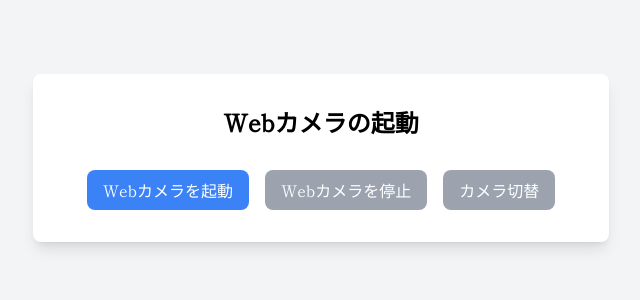
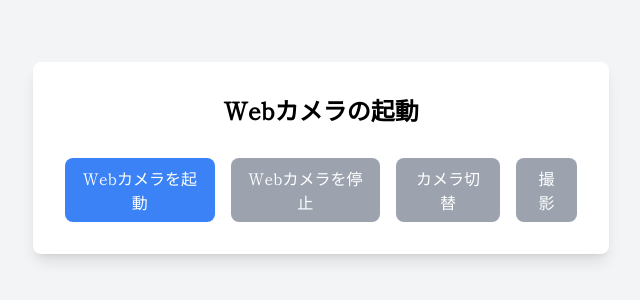
Before and after one commit to yaeok/web-ar-sample, a Next.js app: page / in a window 1280 px wide. Shown: the part 242-542 px from the top of the page, without its empty margins (319-959 px from the left). Built offline with nearby package versions, Linux system fonts and the light colour scheme.

Commit message:
カメラ撮影機能を実装

```diff
--- a/app/_components/WebCamera.tsx
+++ b/app/_components/WebCamera.tsx
@@ -1,12 +1,15 @@
 'use client'
 
 import React, { useRef, useState } from 'react'
+import Image from 'next/image'
 
 const WebCamera: React.FC = () => {
   const videoRef = useRef<HTMLVideoElement | null>(null)
+  const canvasRef = useRef<HTMLCanvasElement | null>(null)
   const [isCameraOn, setIsCameraOn] = useState<boolean>(false)
   const [hasError, setHasError] = useState<boolean>(false)
   const [facingMode, setFacingMode] = useState<'user' | 'environment'>('user')
+  const [capturedImage, setCapturedImage] = useState<string | null>(null)
 
   // カメラを起動する関数
   const startCamera = async () => {
@@ -42,11 +45,26 @@ const WebCamera: React.FC = () => {
     await startCamera()
   }
 
+  // 撮影機能
+  const captureImage = () => {
+    if (videoRef.current && canvasRef.current) {
+      const canvas = canvasRef.current
+      const context = canvas.getContext('2d')
+      if (context) {
+        canvas.width = videoRef.current.videoWidth
+        canvas.height = videoRef.current.videoHeight
+        context.drawImage(videoRef.current, 0, 0, canvas.width, canvas.height)
+        setCapturedImage(canvas.toDataURL('image/png'))
+      }
+    }
+  }
+
   return (
     <div className='flex flex-col items-center'>
       {hasError ? (
         <p className='text-red-500'>Webカメラの取得に失敗しました。</p>
       ) : (
+        <>
           <video
             ref={videoRef}
             autoPlay
@@ -54,6 +72,17 @@ const WebCamera: React.FC = () => {
             className={`rounded-lg border-4 border-gray-300 ${
               isCameraOn ? 'block' : 'hidden'
             }`}
+          />
+          <canvas ref={canvasRef} className='hidden'></canvas>
+        </>
+      )}
+      {capturedImage && (
+        <Image
+          src={capturedImage}
+          alt='Captured'
+          className='mt-4 rounded-lg border-4 border-gray-300'
+          width={640}
+          height={480}
         />
       )}
       <div className='mt-4 flex space-x-4'>
@@ -90,6 +119,17 @@ const WebCamera: React.FC = () => {
         >
           カメラ切替
         </button>
+        <button
+          onClick={captureImage}
+          disabled={!isCameraOn}
+          className={`px-4 py-2 rounded-lg text-white ${
+            isCameraOn
+              ? 'bg-yellow-500 hover:bg-yellow-700'
+              : 'bg-gray-400 cursor-not-allowed'
+          }`}
+        >
+          撮影
+        </button>
       </div>
     </div>
   )
```
Lines whose indentation alone changed are shown as unchanged.
